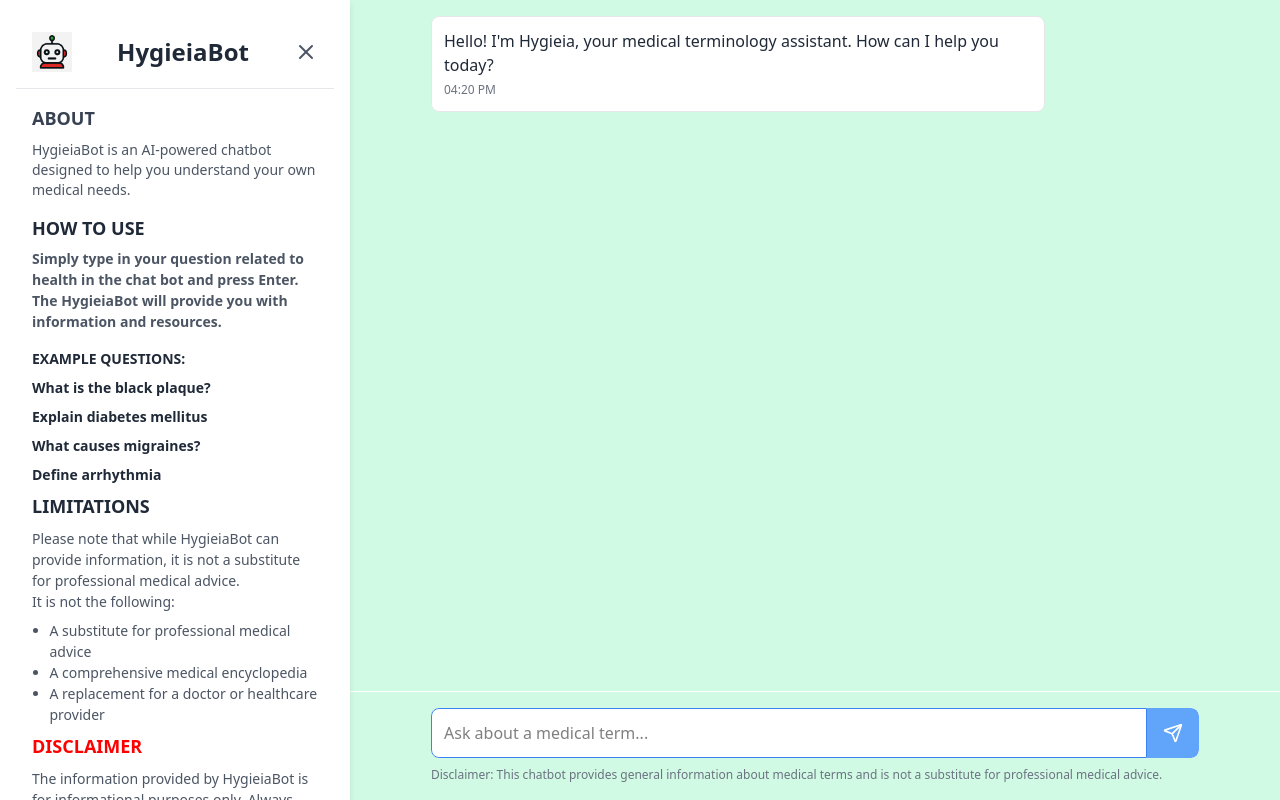
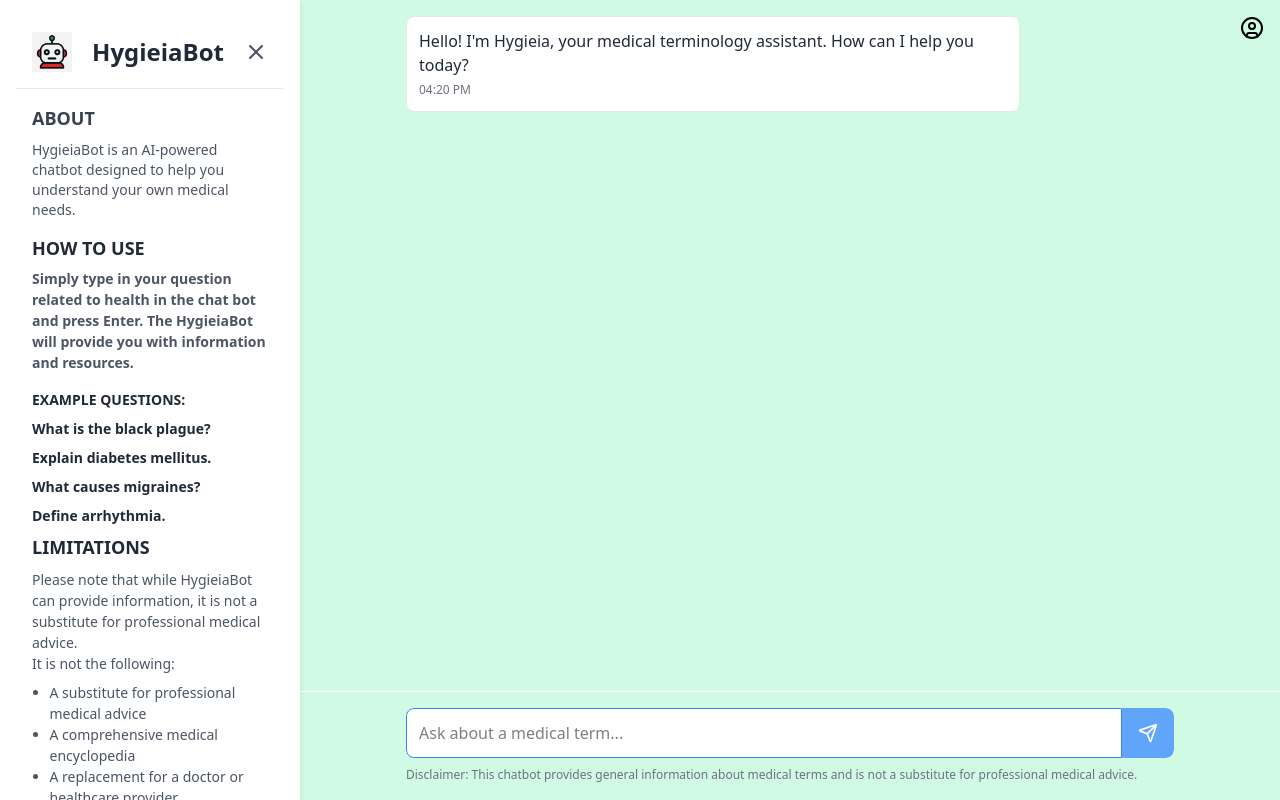
Before and after one commit to LQNguyen05-max/HygieiaChat, a Next.js app in the folder client/: page / in a window 1280 px wide. Built offline with nearby package versions, Linux system fonts and the light colour scheme.

Commit message:
added questions and putting into input box!

```diff
--- a/client/components/InfoPanel.jsx
+++ b/client/components/InfoPanel.jsx
@@ -1,6 +1,6 @@
 import { AlignRight, LucideAlignRight, X } from "lucide-react";
 
-export default function InfoPanel({ onClose }) {
+export default function InfoPanel({ onClose, setInput}) {
     return (
         // This is the InfoPanel component that provides information about the chatbot
         <div className="info-panel">
@@ -11,7 +11,7 @@ export default function InfoPanel({ onClose }) {
                 className="info-panel-logo"
                 style={{width: 40, height: 40}}
                 // logo click to home page
-                onClick={() => window.location.href = "/"} />
+                onClick={() => window.location.href = "/home"} />
                 <h2 className="info-panel-title">HygieiaBot</h2>
                 <button onClick={onClose} className="info-panel-close" >
                     <X size={24} />
@@ -37,10 +37,10 @@ export default function InfoPanel({ onClose }) {
                         EXAMPLE QUESTIONS:
                     </p>
                     <ul className="example-list">
-                        <ol>What is the black plaque?</ol>
-                        <ol>Explain diabetes mellitus</ol>
-                        <ol>What causes migraines?</ol>
-                        <ol>Define arrhythmia</ol>
+                        <ol onClick={() => setInput("What is the black plague?")}>What is the black plague?</ol>
+                        <ol onClick={() => setInput("Explain diabetes mellitus.")}>Explain diabetes mellitus.</ol>
+                        <ol onClick={() => setInput("What causes migraines?")}>What causes migraines?</ol>
+                        <ol onClick={() => setInput("Define arrhythmia.")}>Define arrhythmia.</ol>
                     </ul>
                 </section>
 
--- a/client/components/MedicalChatbot.jsx
+++ b/client/components/MedicalChatbot.jsx
@@ -3,7 +3,7 @@ import { Send } from "lucide-react"
 
 // import { medicalKnowledgeBase } from "@/lib/medical-knowledge"
 
-export default function MedicalChatbot() {
+export default function MedicalChatbot({input, setInput, chatLog, handleSend}) {
   const [messages, setMessages] = useState([
     {
       id: "welcome",
@@ -12,7 +12,7 @@ export default function MedicalChatbot() {
       timestamp: new Date().toLocaleTimeString([], { hour: "2-digit", minute: "2-digit" }),
     },
   ])
-  const [input, setInput] = useState("")
+  // const [input, setInput] = useState("")
   const [isTyping, setIsTyping] = useState(false)
   const messagesEndRef = useRef(null)
   const inputRef = useRef(null)
@@ -115,10 +115,10 @@ export default function MedicalChatbot() {
 
   // Auto-resize textarea as user types
   const handleTextareaChange = (e) => {
-    setInput(e.target.value)
-    e.target.style.height = "auto"
-    e.target.style.height = `${Math.min(e.target.scrollHeight, 120)}px`
-  }
+  setInput(e.target.value);
+  e.target.style.height = "auto";
+  e.target.style.height = `${e.target.scrollHeight}px`;
+  };
 
   return (
     <div className="medical-chatbot-container">
--- /dev/null
+++ b/client/components/User.jsx
@@ -0,0 +1,9 @@
+import { CircleUser } from 'lucide-react';
+
+const User = () => {
+  return (
+    <CircleUser />
+  );
+};
+
+export default User;
--- a/client/src/pages/global.css
+++ b/client/src/pages/global.css
@@ -6,26 +6,40 @@
 }
 
 /* Main Layout */
-
 .main-layout {
   display: flex;
   min-height: 100vh;
   width: 100%;
-  /* Remove max-height */
+  flex: 1;
+  min-width: 0;
 }
 
 .app-container {
-  width: 100vw;
+  position: flex;
+  width: 100%;
+  max-width: 100vw;
   margin: 0 auto;
-  min-height: 100vh;
+  height: 100vh;
   display: flex;
 }
 
+/* User Icon */
+.user {
+  position: absolute;
+  top: 1rem;
+  right: 1rem;
+  z-index: 200;
+  /* Optional: style for size, border, etc. */
+  display: flex;
+  align-items: center;
+  justify-content: center;
+}
+
+/* Medical ChatBot Container */
 .medical-chatbot-container {
-  flex: 1;
   display: flex;
   flex-direction: column;
-  height: 100vh;
+  flex: 1 1 0%;
   min-width: 0;
   background: #f9fafb;
 }
@@ -36,10 +50,10 @@
   left: 20px;
   top: 20px;
   z-index: 100;
-  background: #fff;         /* Light green background */
-  color: #065f46;               /* Dark green text */
+  background: #fff;
+  color: #065f46;
   border: none;
-  border-radius: 9999px;        /* Fully rounded */
+  border-radius: 9999px;
   padding: 0.5rem 1.25rem;
   font-weight: 600;
   box-shadow: 0 2px 8px rgba(0,0,0,0.07);
@@ -55,7 +69,7 @@
 
 /* Info Panel */
 .info-panel {
-  width: 350px;
+  width: 300px;
   min-width: 280px;
   max-width: 450px;
   height: 100vh;
@@ -170,11 +184,13 @@
 
 .example-list ol {
   margin-bottom: 0.5rem;
+  cursor: pointer;
+  transition: color 0.2s;
 }
 
 .example-list ol:hover {
   color: green;
-  cursor: pointer;
+
 }
 
 /* Limitations */
@@ -224,7 +240,9 @@
 .medical-chatbot-container {
   display: flex;
   flex-direction: column;
-  height: 100%;
+  flex: 1 1 0%;
+  min-width: 0;
+  background: #f9fafb;
 }
 
 .medical-chatbot-messages {
@@ -322,6 +340,7 @@
 }
 .medical-chatbot-input-row {
   max-width: 48rem;
+  width: 100%;
   margin-left: auto;
   margin-right: auto;
   display: flex;
@@ -337,7 +356,7 @@
   padding: 0.75rem;
   outline: none;
   min-height: 44px;
-  max-height: 120px;
+  /* max-height: 120px; */
   font-size: 1rem;
 }
 .medical-chatbot-textarea:focus {
@@ -368,3 +387,9 @@
   font-size: 0.75rem;
   color: #6b7280;
 }
+
+*,
+*::before,
+*::after {
+  box-sizing: border-box;
+}
--- a/client/src/pages/index.js
+++ b/client/src/pages/index.js
@@ -2,6 +2,7 @@ import { useState } from "react";
 // import { useRouter } from "next/router";
 import MedicalChatbot from "../../components/MedicalChatbot";
 import InfoPanel from "../../components/InfoPanel";
+import User from "../../components/User";
 
 // This is the main page of your Next.js application for right now.
 export default function Home() {
@@ -51,8 +52,11 @@ export default function Home() {
 
   return (
     <div className="app-container">
+      <div className="user" onClick={() => window.location.href="/user"}>
+        <User />
+      </div>
       <div className="main-layout">
-        {showInfoPanel && <InfoPanel onClose={() => setShowInfoPanel(false)} />}
+        {showInfoPanel && <InfoPanel onClose={() => setShowInfoPanel(false)} setInput={setInput} />}
         <div className="medical-chatbot-container">
           <MedicalChatbot
             chatLog={chatLog}
--- a/client/src/pages/output.css
+++ b/client/src/pages/output.css
@@ -386,18 +386,30 @@
   display: flex;
   min-height: 100vh;
   width: 100%;
+  flex: 1;
+  min-width: 0;
 }
 .app-container {
-  width: 100vw;
+  position: flex;
+  width: 100%;
+  max-width: 100vw;
   margin: 0 auto;
-  min-height: 100vh;
+  height: 100vh;
   display: flex;
 }
+.user {
+  position: absolute;
+  top: 1rem;
+  right: 1rem;
+  z-index: 200;
+  display: flex;
+  align-items: center;
+  justify-content: center;
+}
 .medical-chatbot-container {
-  flex: 1;
   display: flex;
   flex-direction: column;
-  height: 100vh;
+  flex: 1 1 0%;
   min-width: 0;
   background: #f9fafb;
 }
@@ -422,7 +434,7 @@
   transform: scale(1.05);
 }
 .info-panel {
-  width: 350px;
+  width: 300px;
   min-width: 280px;
   max-width: 450px;
   height: 100vh;
@@ -517,10 +529,11 @@
 }
 .example-list ol {
   margin-bottom: 0.5rem;
+  cursor: pointer;
+  transition: color 0.2s;
 }
 .example-list ol:hover {
   color: green;
-  cursor: pointer;
 }
 .info-panel-limitations {
   font-size: 1.125rem;
@@ -558,7 +571,9 @@
 .medical-chatbot-container {
   display: flex;
   flex-direction: column;
-  height: 100%;
+  flex: 1 1 0%;
+  min-width: 0;
+  background: #f9fafb;
 }
 .medical-chatbot-messages {
   flex: 1;
@@ -648,6 +663,7 @@
 }
 .medical-chatbot-input-row {
   max-width: 48rem;
+  width: 100%;
   margin-left: auto;
   margin-right: auto;
   display: flex;
@@ -663,7 +679,6 @@
   padding: 0.75rem;
   outline: none;
   min-height: 44px;
-  max-height: 120px;
   font-size: 1rem;
 }
 .medical-chatbot-textarea:focus {
@@ -691,6 +706,9 @@
   margin: 0.5rem auto 0 auto;
   font-size: 0.75rem;
   color: #6b7280;
+}
+*, *::before, *::after {
+  box-sizing: border-box;
 }
 @property --tw-space-y-reverse {
   syntax: "*";
```
